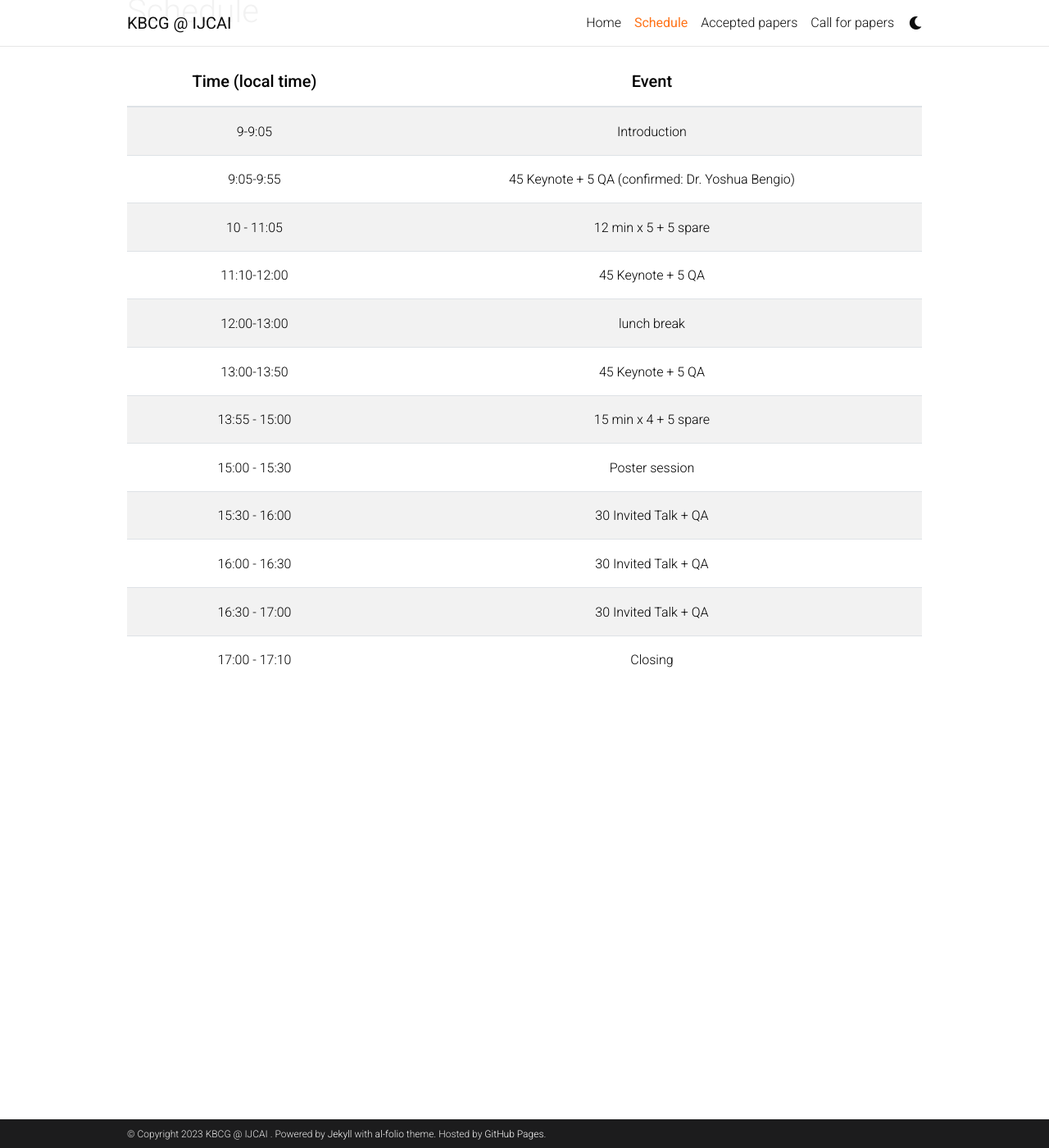
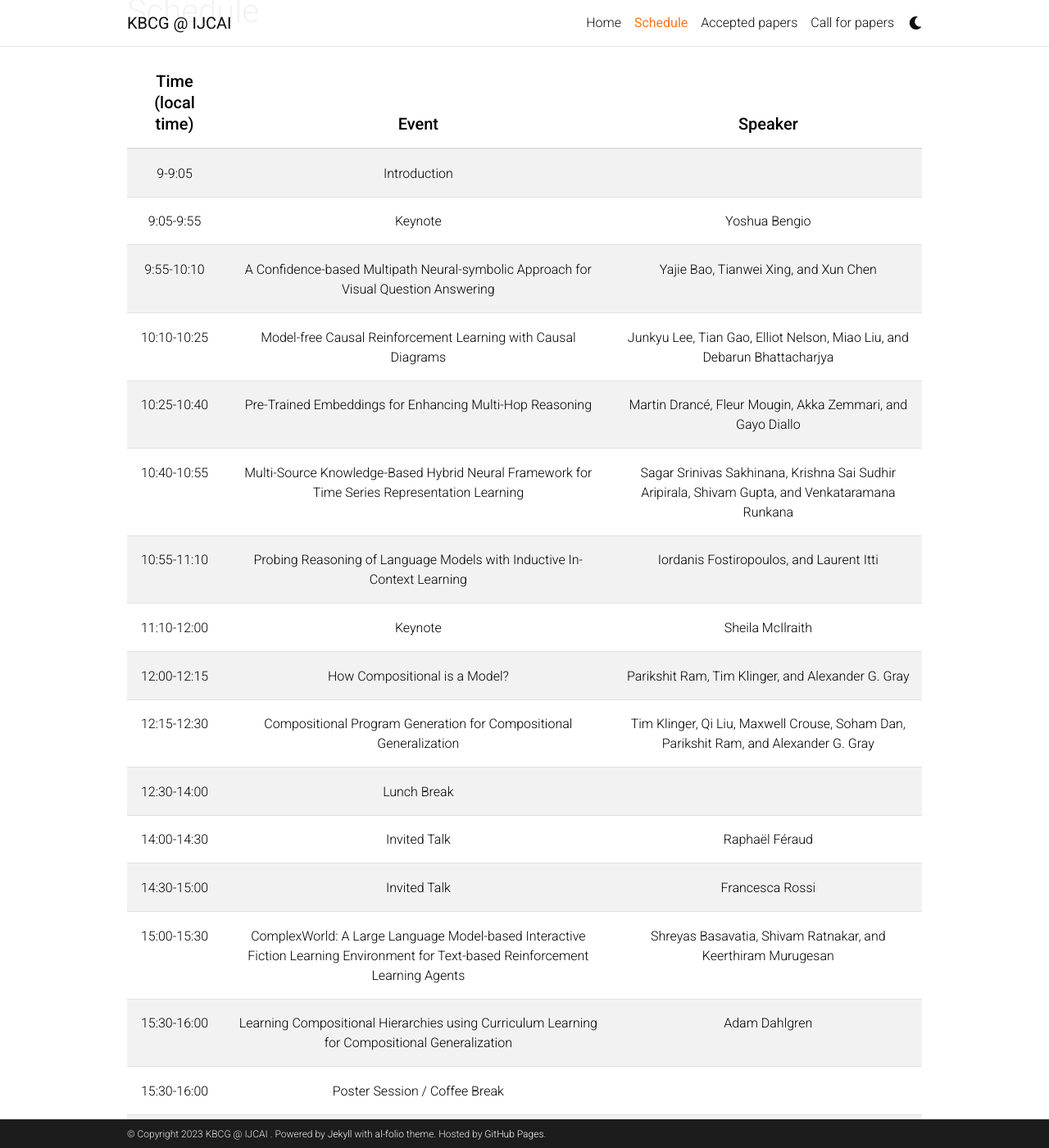
Before and after one commit to KnowledgeAI/KnowledgeAI.github.io, a Jekyll site: the page built from _pages/schedule.md, in a window 1280 px wide and 1400 px high, scrolled down 311 px. Shown: the whole window at 82% size. Built offline with Jekyll 4.4.1, drawn with Linux system fonts in a browser that asks for light colours; comment, search, counter and statistics services are not loaded; a style sheet for code colours, icons or effects is not loaded; some of the changed text lies outside the part shown.

Commit message:
[FEAT] update schedule

```diff
--- a/_pages/schedule.md
+++ b/_pages/schedule.md
@@ -6,19 +6,26 @@ nav: true
 nav_order: 1
 ---
 
-| **Time (local time)**{: .h5} |               **Event**{: .h5}               |
-| :--------------------------------: | :-------------------------------------------------: |
-|               9-9:05               |                    Introduction                    |
-|             9:05-9:55             | 45 Keynote + 5 QA (confirmed: Dr. Yoshua Bengio) |
-|             10 - 11:05             |                12 min x 5 + 5 spare                |
-|            11:10-12:00            |                  45 Keynote + 5 QA                  |
-|            12:00-13:00            |                     lunch break                     |
-|            13:00-13:50            |             45 Keynote + 5 QA            |
-|           13:55 - 15:00           |                15 min x 4 + 5 spare                |
-|           15:00 - 15:30           |                   Poster session                   |
-|           15:30 - 16:00           |                30 Invited Talk + QA                |
-|           16:00 - 16:30           |                30 Invited Talk + QA                |
-|           16:30 - 17:00           |                30 Invited Talk + QA                |
-|           17:00 - 17:10           |                       Closing                       |
+| **Time (local time)**{: .h5} |  **Event**{: .h5} | **Speaker**{: .h5} |
+| :--------------------------------: | :---------------------------------: | :---------------------------------: |
+|  9-9:05  |   Introduction   |
+|  9:05-9:55 | Keynote | Yoshua Bengio |
+| 9:55-10:10 | A Confidence-based Multipath Neural-symbolic Approach for Visual Question Answering | Yajie Bao, Tianwei Xing, and Xun Chen |
+| 10:10-10:25| Model-free Causal Reinforcement Learning with Causal Diagrams| Junkyu Lee, Tian Gao, Elliot Nelson, Miao Liu, and Debarun Bhattacharjya |
+| 10:25-10:40 | Pre-Trained Embeddings for Enhancing Multi-Hop Reasoning | Martin Drancé, Fleur Mougin, Akka Zemmari, and Gayo Diallo |
+| 10:40-10:55 | Multi-Source Knowledge-Based Hybrid Neural Framework for Time Series Representation Learning | Sagar Srinivas Sakhinana, Krishna Sai Sudhir Aripirala, Shivam Gupta, and Venkataramana Runkana |
+| 10:55-11:10 | Probing Reasoning of Language Models with Inductive In-Context Learning | Iordanis Fostiropoulos, and Laurent Itti |
+| 11:10-12:00 | Keynote | Sheila McIlraith |
+| 12:00-12:15 | How Compositional is a Model? | Parikshit Ram, Tim Klinger, and Alexander G. Gray |
+| 12:15-12:30 | Compositional Program Generation for Compositional Generalization | Tim Klinger, Qi Liu, Maxwell Crouse, Soham Dan, Parikshit Ram, and Alexander G. Gray |
+| 12:30-14:00 | Lunch Break |  |
+| 14:00-14:30 | Invited Talk | Raphaël Féraud |
+| 14:30-15:00 | Invited Talk | Francesca Rossi |
+| 15:00-15:30 | ComplexWorld: A Large Language Model-based Interactive Fiction Learning Environment for Text-based Reinforcement Learning Agents | Shreyas Basavatia, Shivam Ratnakar, and Keerthiram Murugesan |
+| 15:30-16:00 | Learning Compositional Hierarchies using Curriculum Learning for Compositional Generalization | Adam Dahlgren |
+| 15:30-16:00 | Poster Session / Coffee Break | |
+| 16:30-17:00 | Invited Talk | Dileep George  |
+| 17:00-17:30 | Invited Talk | Alexander Gray |
+| 17:30-17:40 | Closing
 {: .table}
 {: .table-striped}
```
